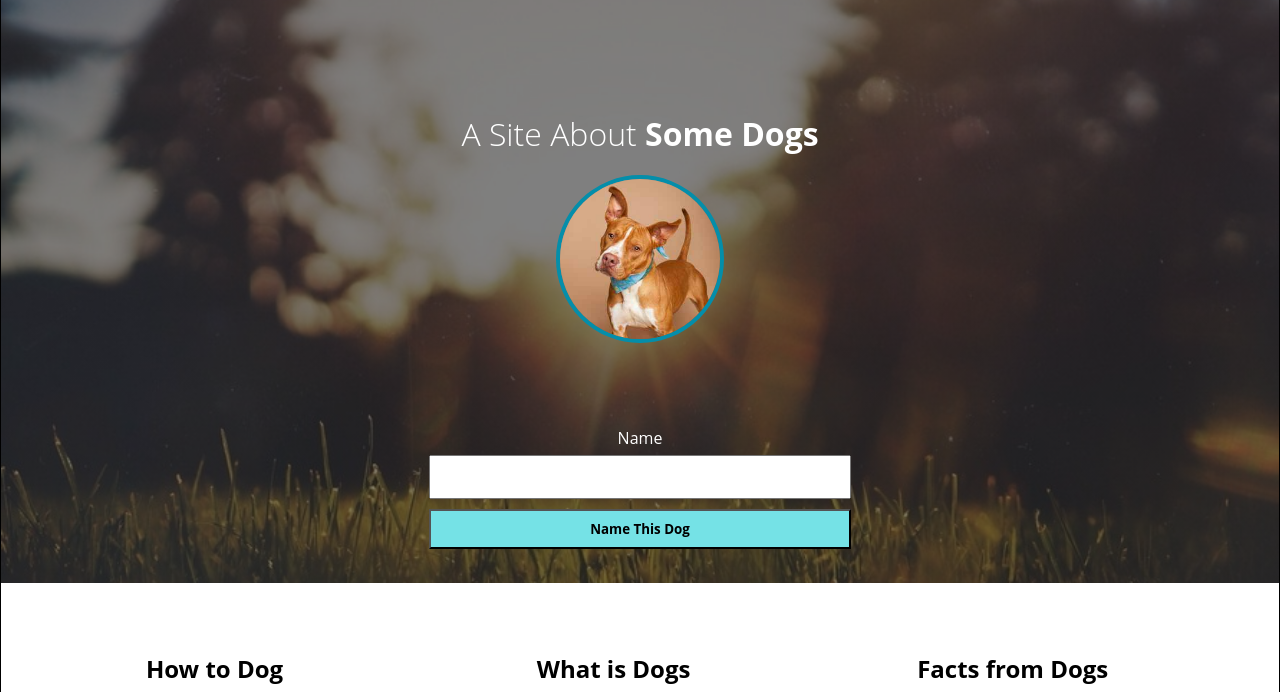
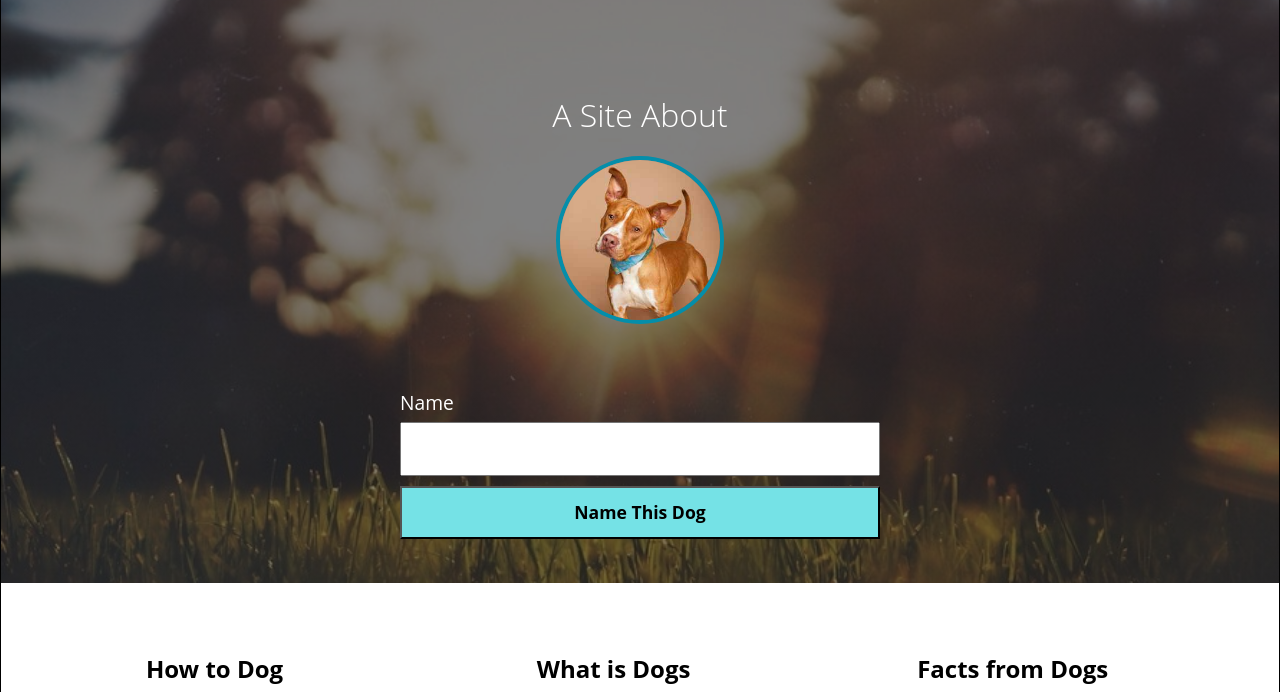
Before and after one commit to jpweist/dog-party, a plain HTML site: page index.html in a window 1280 px wide. Both pictures are taken after a click on the button "Name This Dog". Shown: the part 65-757 px from the top of the page. Drawn offline with Linux system fonts and the light colour scheme.

Commit message:
finished the css for computer view. Finished the JS for input and changing name. working on moble css

```diff
--- a/index.html
+++ b/index.html
@@ -3,7 +3,6 @@
   <head>
       <meta charset="utf-8">
       <link rel="stylesheet" href="styles.css">
-      <script src="main.js"></script>
     <title>Dog Party</title>
   </head>
   <body>
@@ -22,9 +21,11 @@
         <h1>A Site About <span>Some Dogs</span></h1>
           <img class="roundImage" src="images/dog1-sq.jpg" alt="dog one image">
             <div class="main-center">
-              <label class="inputBox" for="dogName">Name</label>
-              <input type="text" name="name" minlength="4" maxlength="10">
-              <button type="button" name="nameThisDog">Name This Dog</button>
+              <form class="main-form" action="index.html" method="post">
+                <label class="inputBox" for="dogName">Name</label>
+                <input type="text" name="name" minlength="4" maxlength="10">
+                <button type="button" name="nameThisDog">Name This Dog</button>
+              </form>
             </div>
       </div>
     </main>
@@ -66,4 +67,5 @@
       <img src="images/linkedin.svg" alt="twitter">
     </footer>
   </body>
+  <script src="main.js"></script>
 </html>
--- a/main.js
+++ b/main.js
@@ -0,0 +1,19 @@
+var inputBox = document.querySelector('input');
+var nameDogButton = document.querySelector('button');
+
+nameDogButton.addEventListener('click', function() {
+    var changeH1Dog = document.querySelector('h1 span');
+    changeH1Dog.innerText = inputBox.value;
+    console.log(inputBox.value);
+})
+
+
+
+
+// var buttonClick = document.querySelector('button');
+//
+// buttonClick.addEventListener('click', function() {
+//   var inputBox = document.querySelector('input').value;
+//   var greeting = document.querySelector('p');
+//   return greeting.innerText = `Hi ${inputBox}, your awesome!`;
+// });
--- a/styles.css
+++ b/styles.css
@@ -10,16 +10,64 @@ body {
 
 header {
   height: 3.5em;
+  background-color: #75e2e6;
+  display: block;
+}
+
+#logo{
+  float: left;
+  width: 39px;
+  padding: .69em;
+  text-align: left;
+}
+
+li {
+  display: inline-flex;
+}
+
+li a {
+  list-style: none;
+  text-align: right;
+  display: inline;
+  color: #000000;
+  text-decoration: none;
+  text-align: right;
+  padding: 1em 1em 0 0;
+
+
+}
+
+a {
+  display: inline;
+}
+
+.navigation {
+ text-align: right;
+ padding-top: 5px;
 }
 
 main {
   margin: auto;
 
 }
+
+.main {
+  background: linear-gradient( rgba(0, 0, 0, 0.5), rgba(0, 0, 0, 0.5) ),
+  url('images/park.jpg') no-repeat center center;
+  background-size: cover;
+  height: 591px;
+  margin: auto;
+}
+
 .main-center {
   margin: auto;
-  padding-top: 120px;
+  padding-top: 101px;
+}
 
+.main-form {
+  width: 30em;
+  margin: auto;
+  text-align: left;
 }
 
 h1 {
@@ -31,68 +79,18 @@ h1 {
   padding-bottom: 20px;
 }
 
-input {
-  display: block;
-  margin: auto;
-  width: 32.7%;
-  height: 3em;
-  margin-bottom: 10px;
-  padding: 0;
-}
-
 h1 span {
   font-weight: 700
 }
 
-#logo{
-  float: left;
-  width: 39px;
-  padding: .69em;
-  text-align: left;
-}
-
-.main {
-  background: linear-gradient( rgba(0, 0, 0, 0.5), rgba(0, 0, 0, 0.5) ),
-  url('images/park.jpg') no-repeat center center;
-  background-size: cover;
-  height: 591px;
+input {
+  display: block;
   margin: auto;
-}
-
-
-header {
-  background-color: #75e2e6;
-  display: block;
-}
-
-li a {
-  list-style: none;
-  text-align: right;
-  display: inline;
-  color: #000000;
-  text-decoration: none;
-  text-align: right;
-}
-
-a {
-  display: inline;
-}
-
-.navigation {
- text-align: right;
- padding-top: 5px;
-}
-
-
-li a {
-  display: inline;
-
-}
-
-li {
-  list-style: none;
-  display: inline-flex;
-  padding: 1em 1em 0 0;
+  width: 99%;
+  height: 2.5em;
+  margin-bottom: 10px;
+  padding: 0;
+  font-size: 1.25em;
 }
 
 .roundImage {
@@ -109,6 +107,11 @@ label {
   display: block;
   text-align: center;
   margin-bottom: 6px;
+}
+
+label.inputBox {
+  text-align: left;
+  font-size: 1.2em;
 }
 
 .threeArticles {
@@ -133,15 +136,19 @@ label {
 .article p {
   margin-top: 52px;
   margin-bottom: 2em;
+  height: 9em;
+  padding-left: .25em;
 }
 
 button {
   font-weight: 700;
   background-color: #75e2e6;
-  width: 33%;
+  width: 100%;
   height: 3em;
   display: block;
   margin: auto;
+  font-size: 1.1em;
+
 }
 
 .dark-blue-button {
```
Also changed, not shown: 1 other file.
